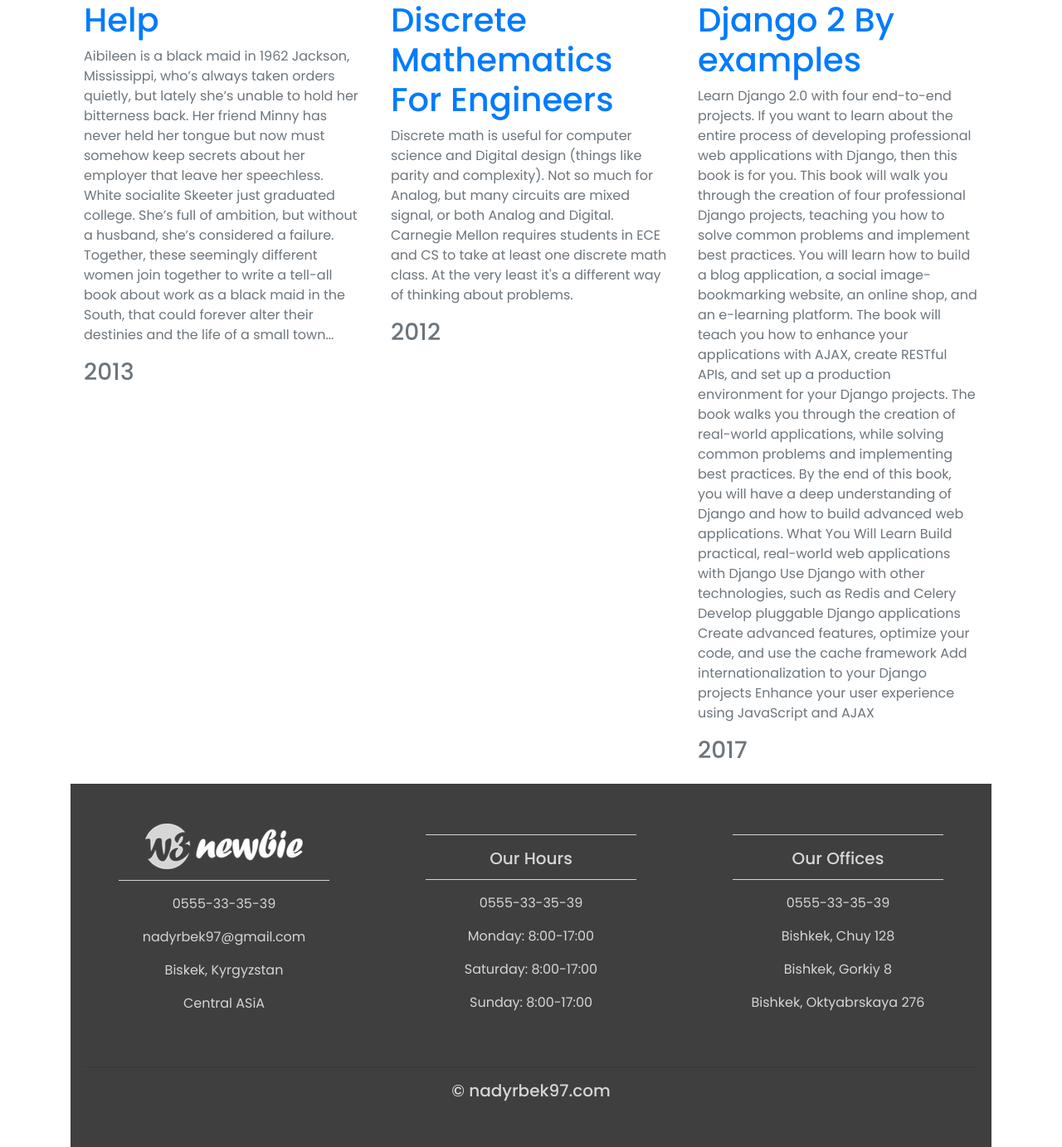
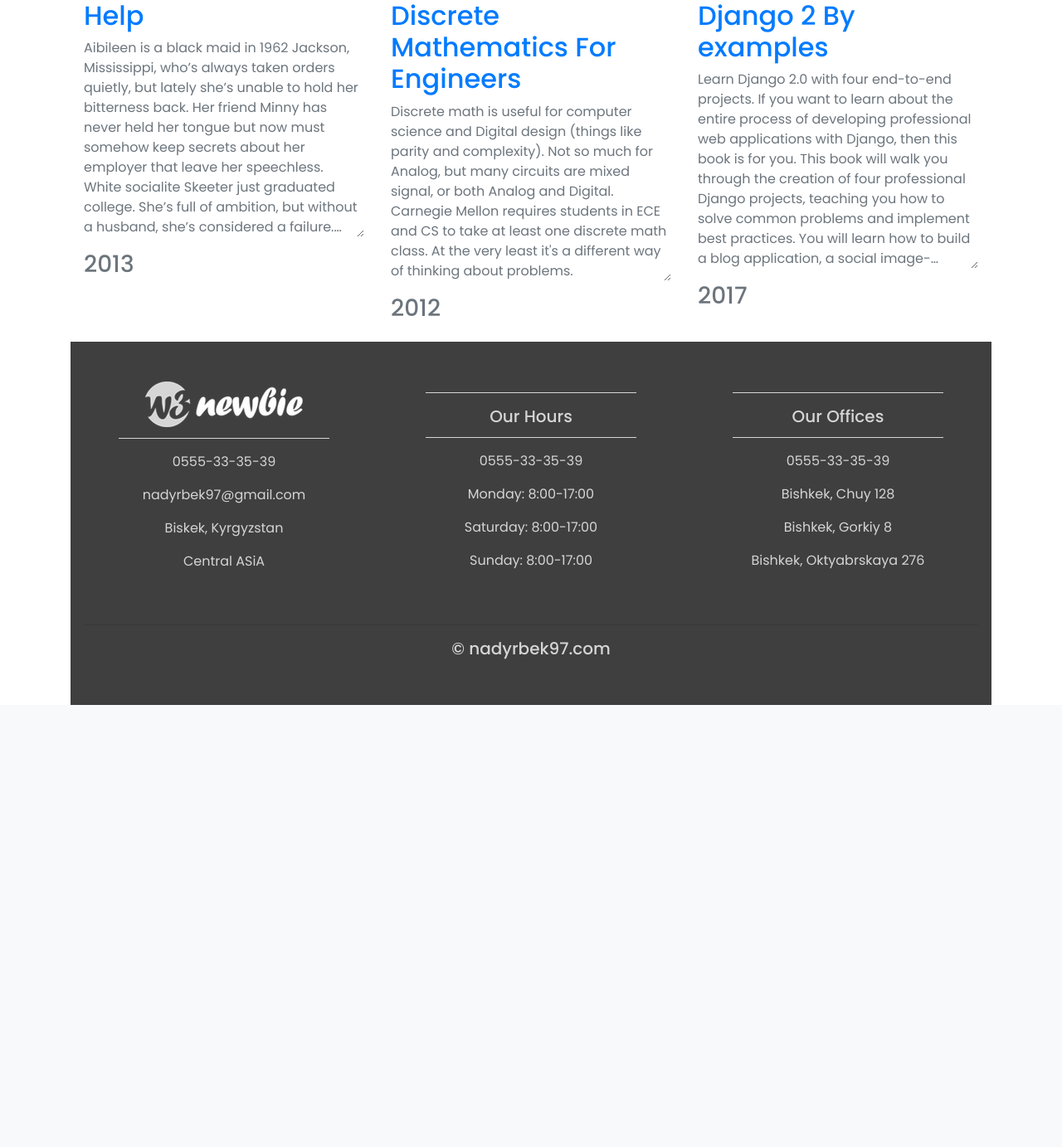
Before and after one commit to nadyrbek97/kitep_back, a Django app: page /collection/1/ in a window 1280 px wide. Shown: the part 471-1854 px from the top of the page at 83% size. After the commit the page ends 1321 px from the top, so only its background shows below. Run offline with Django 3.2, Linux system fonts and the light colour scheme; data comes from the database, SQL or seed files in the repository; both versions use the stored data as it was after the commit; some libraries are stand-ins or nearby versions.

Commit message:
add book description truncate fnc

```diff
--- a/book/templates/book/collection_detail.html
+++ b/book/templates/book/collection_detail.html
@@ -13,8 +13,8 @@
             {% for book in collection.books.all %}
                 <div class="col-xs-12 col-sm-6 col-md-4 text-secondary">
                     <img src="{{ book.image.url }}" class="img-fluid img-default-size">
-                    <a href="{% url 'book-detail' book.id %}"><h1>{{ book.title }}</h1></a>
-                    <p id="book-description" >{{ book.description }}</p>
+                    <a href="{% url 'book-detail' book.id %}"><h2>{{ book.title }}</h2></a>
+                    <p class="book-description-truncate" >{{ book.description }}</p>
                     <h3>{{ book.published_year }}</h3>
                 </div>
             {% endfor %}
@@ -22,5 +22,4 @@
 
     </div>
 
-
 {% endblock %}
--- a/static/main.css
+++ b/static/main.css
@@ -1,5 +1,6 @@
 @import url('https://fonts.googleapis.com/css?family=Poppins:400,500,700');
 
+/* Last added style */
 .img-default-size {
         width: 300px;
         height: 300px;
@@ -11,6 +12,19 @@
         heigth: 450px;
         object-fit: contain;
     }
+
+.book-description-truncate {
+        overflow: hidden;
+        text-overflow: ellipsis;
+        max-height: 100vh;
+        resize: horizontal;
+        display: -webkit-box;
+        /* set up how many rows are allowed*/
+        -webkit-line-clamp: 10;
+        -webkit-box-orient: vertical;
+    }
+
+/* End of Last added style */
 
 html, body {
     height: 100%;
```
Also changed, not shown: book/templates/book/subcategory_detail.html (+1 -26 lines), db.sqlite3.
